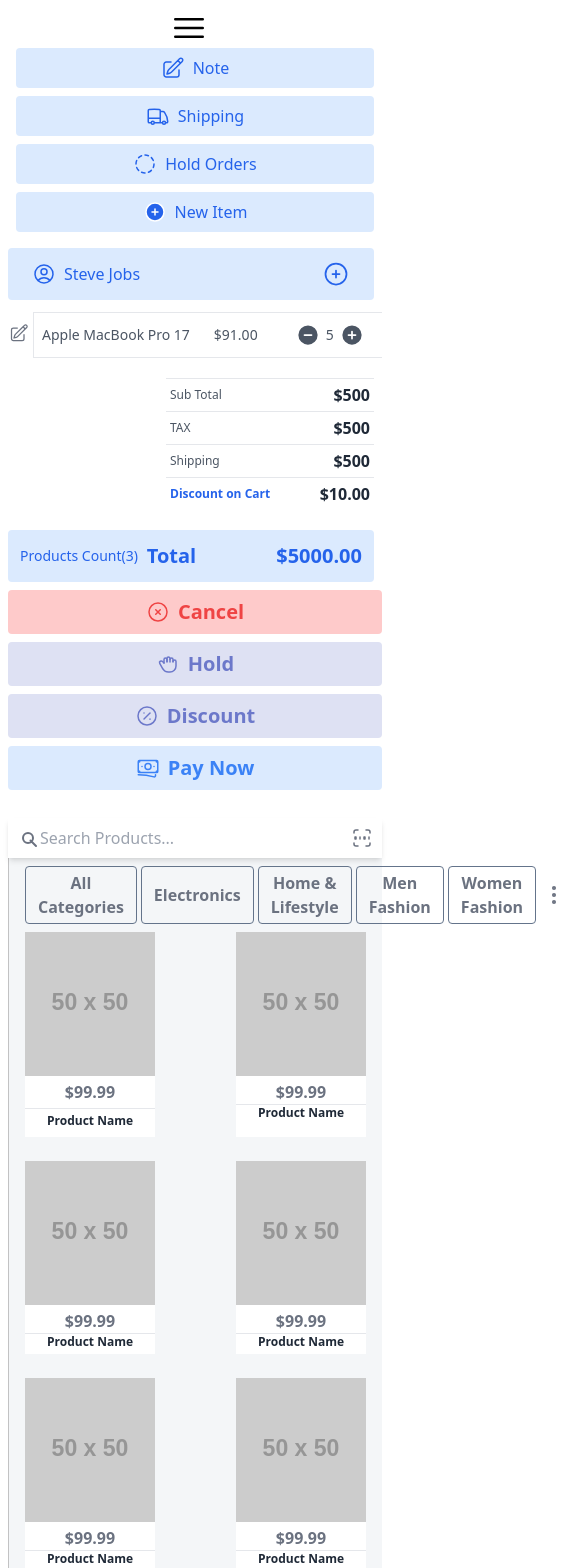
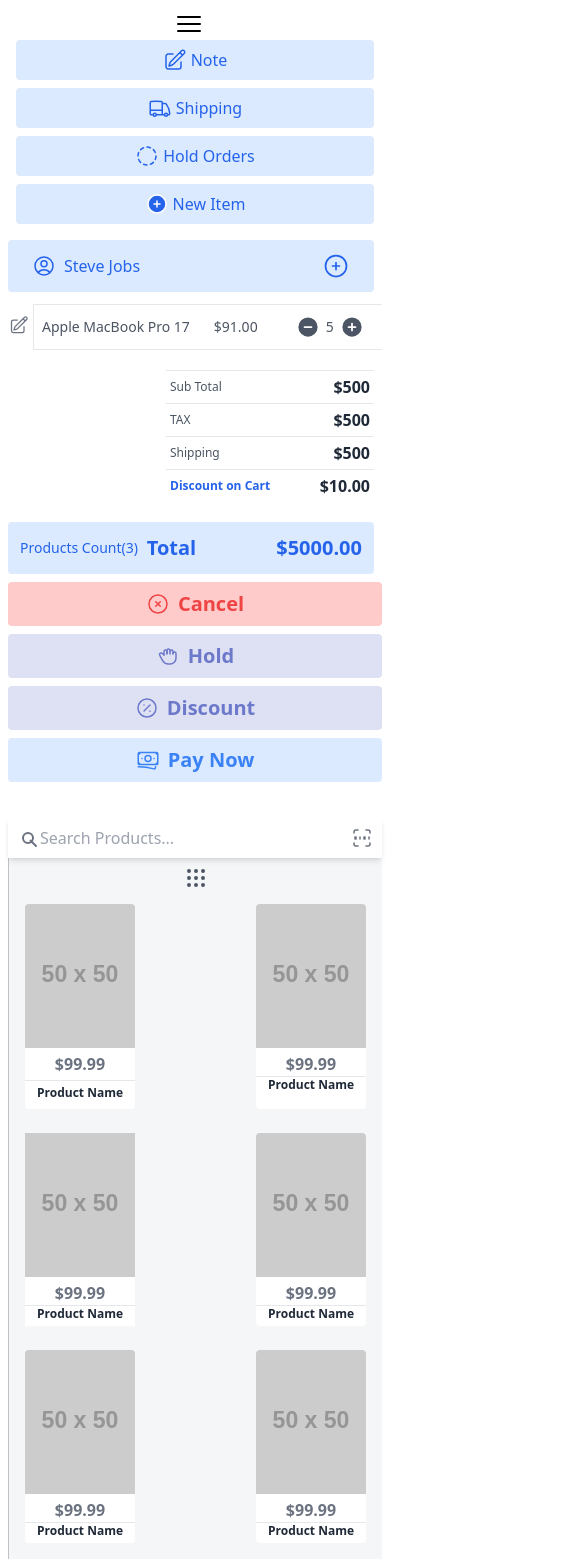
Before and after one commit to mahbub045/martvill, a Next.js app: page / in a window 390 px wide. Shown: the top 1568 px of the page, 568 px wide, since content can reach past the window. Built offline with nearby package versions, Linux system fonts and the light colour scheme.

Commit message:
Responsive Complete

```diff
--- a/pages/index.js
+++ b/pages/index.js
@@ -12,15 +12,15 @@ export default function Home() {
       <div className="flex lg:flex-row flex-col p-2">
         <div className="lg:w-[46%] w-full">
           {/* Buttons start */}
-          <div className="flex md:flex-row flex-col items-center justify-end xl:gap-3 md:gap-1 px-2">
-            <button className="px-2 mr-3">
+          <div className="flex md:flex-row flex-col items-center justify-end xl:gap-3 md:gap-0 px-2">
+            <button className="xl:px-2 lg:px-0 px-2 xl:mr-3 lg:mr-0 mr-3">
               <svg
                 xmlns="http://www.w3.org/2000/svg"
                 fill="none"
                 viewBox="0 0 24 24"
                 strokeWidth={1.5}
                 stroke="currentColor"
-                className="w-10 h-10"
+                className="xl:w-10 lg:w-6 w-8 xl:h-10 lg:h-6 h-8"
               >
                 <path
                   strokeLinecap="round"
@@ -29,15 +29,15 @@ export default function Home() {
                 />
               </svg>
             </button>
-            <div className="flex flex-col w-full lg:justify-end justify-center md:flex-row xl:gap-5 lg:gap-1 md:gap-5">
-              <button className="flex justify-center items-center gap-2 xl:text-base lg:text-sm text-base font-medium text-blue-600 bg-blue-100 hover:bg-blue-200 px-3 py-2 rounded mb-2 md:mb-0">
+            <div className="flex flex-col w-full lg:justify-end justify-center md:flex-row xl:gap-3 lg:gap-1 md:gap-5">
+              <button className="flex justify-center items-center gap-1 xl:text-base lg:text-sm text-base font-medium text-blue-600 bg-blue-100 hover:bg-blue-200 px-3 py-2 rounded mb-2 md:mb-0">
                 <svg
                   xmlns="http://www.w3.org/2000/svg"
                   fill="none"
                   viewBox="0 0 24 24"
                   strokeWidth={1.5}
                   stroke="currentColor"
-                  className="w-6 h-6"
+                  className="xl:w-6 lg:w-5 w-6 xl:h-6 lg:h-5 h-6"
                 >
                   <path
                     strokeLinecap="round"
@@ -47,14 +47,14 @@ export default function Home() {
                 </svg>
                 Note
               </button>
-              <button className="flex justify-center items-center gap-2 xl:text-base lg:text-sm text-base font-medium text-blue-600 bg-blue-100 hover:bg-blue-200 px-3 py-2 rounded mb-2 md:mb-0">
+              <button className="flex justify-center items-center gap-1 xl:text-base lg:text-sm text-base font-medium text-blue-600 bg-blue-100 hover:bg-blue-200 px-3 py-2 rounded mb-2 md:mb-0">
                 <svg
                   xmlns="http://www.w3.org/2000/svg"
                   fill="none"
                   viewBox="0 0 24 24"
                   strokeWidth={1.5}
                   stroke="currentColor"
-                  className="w-6 h-6"
+                  className="xl:w-6 lg:w-5 w-6 xl:h-6 lg:h-5 h-6"
                 >
                   <path
                     strokeLinecap="round"
@@ -64,10 +64,10 @@ export default function Home() {
                 </svg>
                 Shipping
               </button>
-              <button className="flex justify-center items-center gap-2 xl:text-base lg:text-sm text-base font-medium text-blue-600 bg-blue-100 hover:bg-blue-200 px-3 py-2 rounded mb-2 md:mb-0">
+              <button className="flex justify-center items-center gap-1 xl:text-base lg:text-sm text-base font-medium text-blue-600 bg-blue-100 hover:bg-blue-200 px-3 py-2 rounded mb-2 md:mb-0">
                 <svg
                   xmlns="http://www.w3.org/2000/svg"
-                  className="icon icon-tabler icon-tabler-circle-dashed"
+                  className="icon icon-tabler icon-tabler-circle-dashed xl:w-6 lg:w-5 w-6 xl:h-6 lg:h-5 h-6"
                   width="24"
                   height="24"
                   viewBox="0 0 24 24"
@@ -89,14 +89,14 @@ export default function Home() {
                 </svg>
                 Hold Orders
               </button>
-              <button className="flex justify-center items-center gap-2 xl:text-base lg:text-xs text-base font-medium text-blue-600 bg-blue-100 hover:bg-blue-200 px-3 py-2 rounded mb-2 md:mb-0">
+              <button className="flex justify-center items-center gap-1 xl:text-base lg:text-xs text-base font-medium text-blue-600 bg-blue-100 hover:bg-blue-200 px-3 py-2 rounded mb-2 md:mb-0">
                 <svg
                   xmlns="http://www.w3.org/2000/svg"
                   fill="none"
                   viewBox="0 0 24 24"
                   strokeWidth={1.5}
                   stroke="currentColor"
-                  className="w-6 h-6 fill-blue-600 text-white"
+                  className="xl:w-6 lg:w-5 w-6 xl:h-6 lg:h-5 h-6 fill-blue-600 text-white"
                 >
                   <path
                     strokeLinecap="round"
@@ -285,14 +285,14 @@ export default function Home() {
           {/* Product count and Total count end */}
           {/* Cancle, Hold, Discount, PayNow Button start */}
           <div className="my-2 flex flex-col md:flex-row md:justify-between md:mr-2">
-            <button className="flex justify-center gap-2 px-5 py-2 rounded items-center bg-red-200 text-red-500 hover:bg-red-300 font-semibold text-xl mb-2 md:mb-0">
+            <button className="flex justify-center gap-2 xl:px-5 lg:px-2 px-5 xl:py-2 lg:py-2 py-2 rounded items-center bg-red-200 text-red-500 hover:bg-red-300 font-semibold xl:text-xl lg:text-sm text-xl mb-2 md:mb-0">
               <svg
                 xmlns="http://www.w3.org/2000/svg"
                 fill="none"
                 viewBox="0 0 24 24"
                 strokeWidth={1.5}
                 stroke="currentColor"
-                className="w-6 h-6"
+                className="xl:w-6 lg:w-5 w-6 xl:h-6 lg:h-5 h-6"
               >
                 <path
                   strokeLinecap="round"
@@ -302,10 +302,10 @@ export default function Home() {
               </svg>
               Cancel
             </button>
-            <button className="flex justify-center gap-2 px-5 py-2 rounded items-center bg-[#DEE1F3] hover:bg-[#d3d8f1] text-[#6C78CA] font-semibold text-xl mb-2 md:mb-0">
+            <button className="flex justify-center gap-2 xl:px-5 lg:px-2 px-5 xl:py-2 lg:py-2 py-2 rounded items-center bg-[#DEE1F3] hover:bg-[#d3d8f1] text-[#6C78CA] font-semibold xl:text-xl lg:text-sm text-xl mb-2 md:mb-0">
               <svg
                 xmlns="http://www.w3.org/2000/svg"
-                className="icon icon-tabler icon-tabler-hand-grab"
+                className="icon icon-tabler icon-tabler-hand-grab xl:w-6 lg:w-5 w-6 xl:h-6 lg:h-5 h-6"
                 width="24"
                 height="24"
                 viewBox="0 0 24 24"
@@ -323,10 +323,10 @@ export default function Home() {
               </svg>
               Hold
             </button>
-            <button className="flex justify-center gap-2 px-5 py-2 rounded items-center bg-[#DEE1F3] hover:bg-[#d3d8f1] text-[#6C78CA] font-semibold text-xl mb-2 md:mb-0">
+            <button className="flex justify-center gap-2 xl:px-5 lg:px-2 px-5 xl:py-2 lg:py-2 py-2 rounded items-center bg-[#DEE1F3] hover:bg-[#d3d8f1] text-[#6C78CA] font-semibold xl:text-xl lg:text-sm text-xl mb-2 md:mb-0">
               <svg
                 xmlns="http://www.w3.org/2000/svg"
-                className="icon icon-tabler icon-tabler-circle-percentage"
+                className="icon icon-tabler icon-tabler-circle-percentage xl:w-6 lg:w-5 w-6 xl:h-6 lg:h-5 h-6"
                 width="24"
                 height="24"
                 viewBox="0 0 24 24"
@@ -344,14 +344,14 @@ export default function Home() {
               </svg>
               Discount
             </button>
-            <button className="flex justify-center gap-2 px-5 py-2 rounded items-center bg-blue-100 hover:bg-blue-200 text-blue-500 font-semibold text-xl">
+            <button className="flex justify-center gap-2 xl:px-5 lg:px-2 px-5 xl:py-2 lg:py-2 py-2 rounded items-center bg-blue-100 hover:bg-blue-200 text-blue-500 font-semibold xl:text-xl lg:text-sm text-xl mb-2 md:mb-0">
               <svg
                 xmlns="http://www.w3.org/2000/svg"
                 fill="none"
                 viewBox="0 0 24 24"
                 strokeWidth={1.5}
                 stroke="currentColor"
-                className="w-6 h-6"
+                className="xl:w-6 lg:w-5 w-6 xl:h-6 lg:h-5 h-6"
               >
                 <path
                   strokeLinecap="round"
@@ -411,20 +411,20 @@ export default function Home() {
           {/* Category and Product Start */}
           <div className="border-[#C2C2C3] border-l px-4 py-2">
             {/* Category start */}
-            <div className="flex gap-1">
-              <button className="px-3 py-1 text-gray-500 hover:text-blue-500 border border-slate-500 hover:border-blue-500 rounded font-semibold">
+            <div className="sm:flex hidden justify-between gap-1">
+              <button className="px-3 py-1 text-gray-500 hover:text-blue-500 border border-slate-500 hover:border-blue-500 rounded font-semibold xl:text-base md:text-xs">
                 All Categories
               </button>
-              <button className="px-3 py-1 text-gray-500 hover:text-blue-500 border border-slate-500 hover:border-blue-500 rounded font-semibold">
+              <button className="px-3 py-1 text-gray-500 hover:text-blue-500 border border-slate-500 hover:border-blue-500 rounded font-semibold xl:text-base md:text-xs">
                 Electronics
               </button>
-              <button className="px-3 py-1 text-gray-500 hover:text-blue-500 border border-slate-500 hover:border-blue-500 rounded font-semibold">
+              <button className="px-3 py-1 text-gray-500 hover:text-blue-500 border border-slate-500 hover:border-blue-500 rounded font-semibold xl:text-base md:text-xs">
                 Home & Lifestyle
               </button>
-              <button className="px-3 py-1 text-gray-500 hover:text-blue-500 border border-slate-500 hover:border-blue-500 rounded font-semibold">
+              <button className="px-3 py-1 text-gray-500 hover:text-blue-500 border border-slate-500 hover:border-blue-500 rounded font-semibold xl:text-base md:text-xs">
                 Men Fashion
               </button>
-              <button className="px-3 py-1 text-gray-500 hover:text-blue-500 border border-slate-500 hover:border-blue-500 rounded font-semibold">
+              <button className="px-3 py-1 text-gray-500 hover:text-blue-500 border border-slate-500 hover:border-blue-500 rounded font-semibold xl:text-base md:text-xs">
                 Women Fashion
               </button>
               <button className="text-gray-500 hover:text-blue-500">
@@ -444,11 +444,38 @@ export default function Home() {
                 </svg>
               </button>
             </div>
+            <div className="md:hidden sm:flex justify-center items-center text-center">
+              <button className="text-gray-600 hover:text-blue-500">
+                <svg
+                  xmlns="http://www.w3.org/2000/svg"
+                  className="icon icon-tabler icon-tabler-grid-dots"
+                  width="24"
+                  height="24"
+                  viewBox="0 0 24 24"
+                  strokeWidth="2"
+                  stroke="currentColor"
+                  fill="none"
+                  strokeLinecap="round"
+                  strokeLinejoin="round"
+                >
+                  <path stroke="none" d="M0 0h24v24H0z" fill="none" />
+                  <path d="M5 5m-1 0a1 1 0 1 0 2 0a1 1 0 1 0 -2 0" />
+                  <path d="M12 5m-1 0a1 1 0 1 0 2 0a1 1 0 1 0 -2 0" />
+                  <path d="M19 5m-1 0a1 1 0 1 0 2 0a1 1 0 1 0 -2 0" />
+                  <path d="M5 12m-1 0a1 1 0 1 0 2 0a1 1 0 1 0 -2 0" />
+                  <path d="M12 12m-1 0a1 1 0 1 0 2 0a1 1 0 1 0 -2 0" />
+                  <path d="M19 12m-1 0a1 1 0 1 0 2 0a1 1 0 1 0 -2 0" />
+                  <path d="M5 19m-1 0a1 1 0 1 0 2 0a1 1 0 1 0 -2 0" />
+                  <path d="M12 19m-1 0a1 1 0 1 0 2 0a1 1 0 1 0 -2 0" />
+                  <path d="M19 19m-1 0a1 1 0 1 0 2 0a1 1 0 1 0 -2 0" />
+                </svg>
+              </button>
+            </div>
             {/* Category end */}
             {/* Product Start */}
             <div className="flex flex-wrap justify-between gap-2">
               {/* Card 1 */}
-              <div className="max-w-[130px]  my-2 bg-white overflow-hidden">
+              <div className="md:max-w-[130px] max-w-[110px]  my-2 bg-white overflow-hidden rounded">
                 <img
                   src="https://via.placeholder.com/50"
                   alt="Product"
@@ -463,7 +490,7 @@ export default function Home() {
                 </div>
               </div>
               {/* Card 1 */}
-              <div className="max-w-[130px]  my-2 bg-white overflow-hidden">
+              <div className="md:max-w-[130px] max-w-[110px]  my-2 bg-white overflow-hidden rounded">
                 <img
                   src="https://via.placeholder.com/50"
                   alt="Product"
@@ -478,7 +505,7 @@ export default function Home() {
                 </div>
               </div>
               {/* Card 1 */}
-              <div className="max-w-[130px]  my-2 bg-white overflow-hidden">
+              <div className="md:max-w-[130px] max-w-[110px]  my-2 bg-white overflow-hidden">
                 <img
                   src="https://via.placeholder.com/50"
                   alt="Product"
@@ -493,7 +520,7 @@ export default function Home() {
                 </div>
               </div>
               {/* Card 1 */}
-              <div className="max-w-[130px]  my-2 bg-white overflow-hidden">
+              <div className="md:max-w-[130px] max-w-[110px] my-2 bg-white overflow-hidden rounded">
                 <img
                   src="https://via.placeholder.com/50"
                   alt="Product"
@@ -508,7 +535,7 @@ export default function Home() {
                 </div>
               </div>
               {/* Card 1 */}
-              <div className="max-w-[130px]  my-2 bg-white overflow-hidden">
+              <div className="md:max-w-[130px] max-w-[110px]  my-2 bg-white overflow-hidden rounded">
                 <img
                   src="https://via.placeholder.com/50"
                   alt="Product"
@@ -523,7 +550,7 @@ export default function Home() {
                 </div>
               </div>
               {/* Card 1 */}
-              <div className="max-w-[130px]  my-2 bg-white overflow-hidden">
+              <div className="md:max-w-[130px] max-w-[110px] my-2 bg-white overflow-hidden rounded">
                 <img
                   src="https://via.placeholder.com/50"
                   alt="Product"
```
